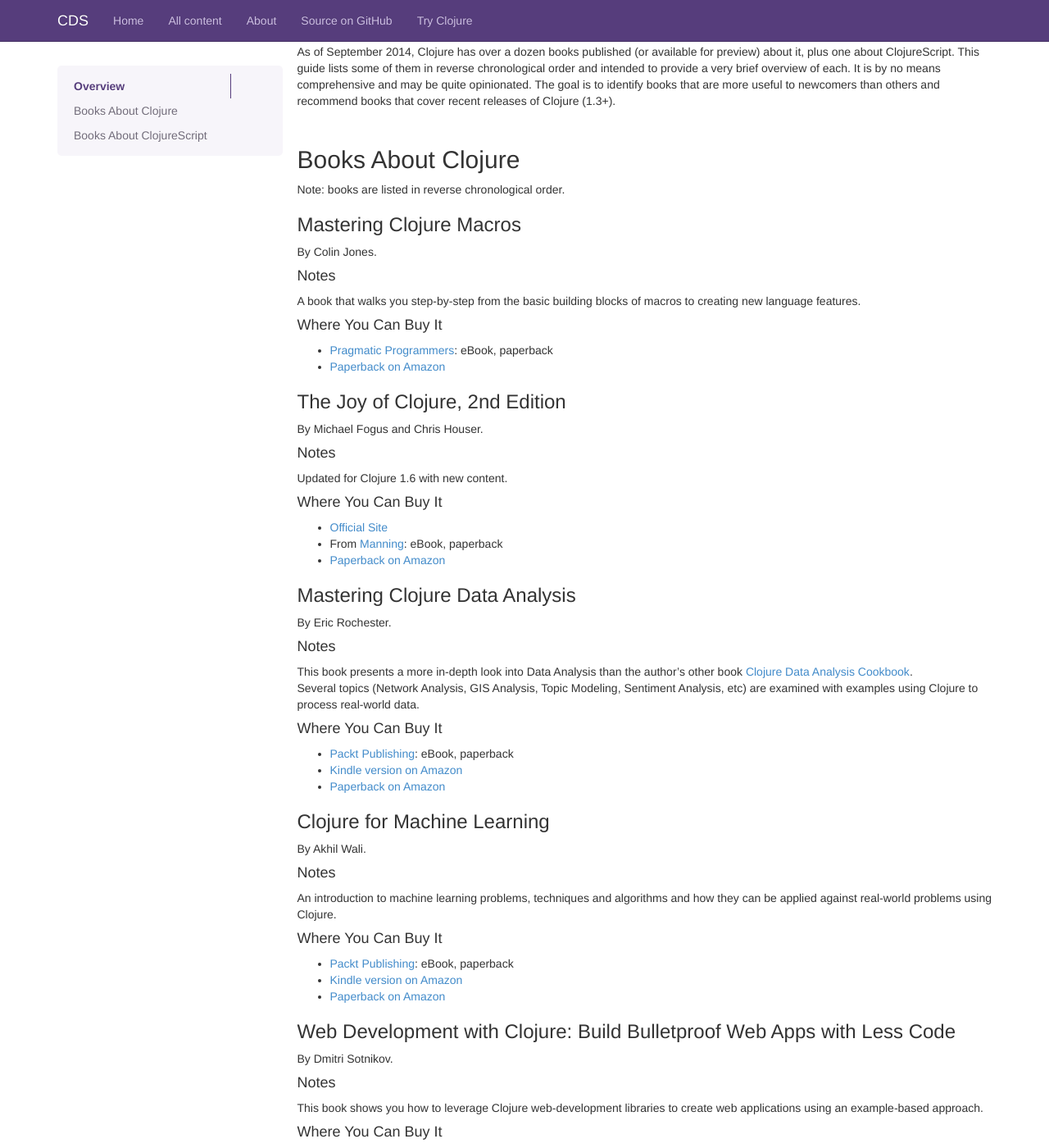
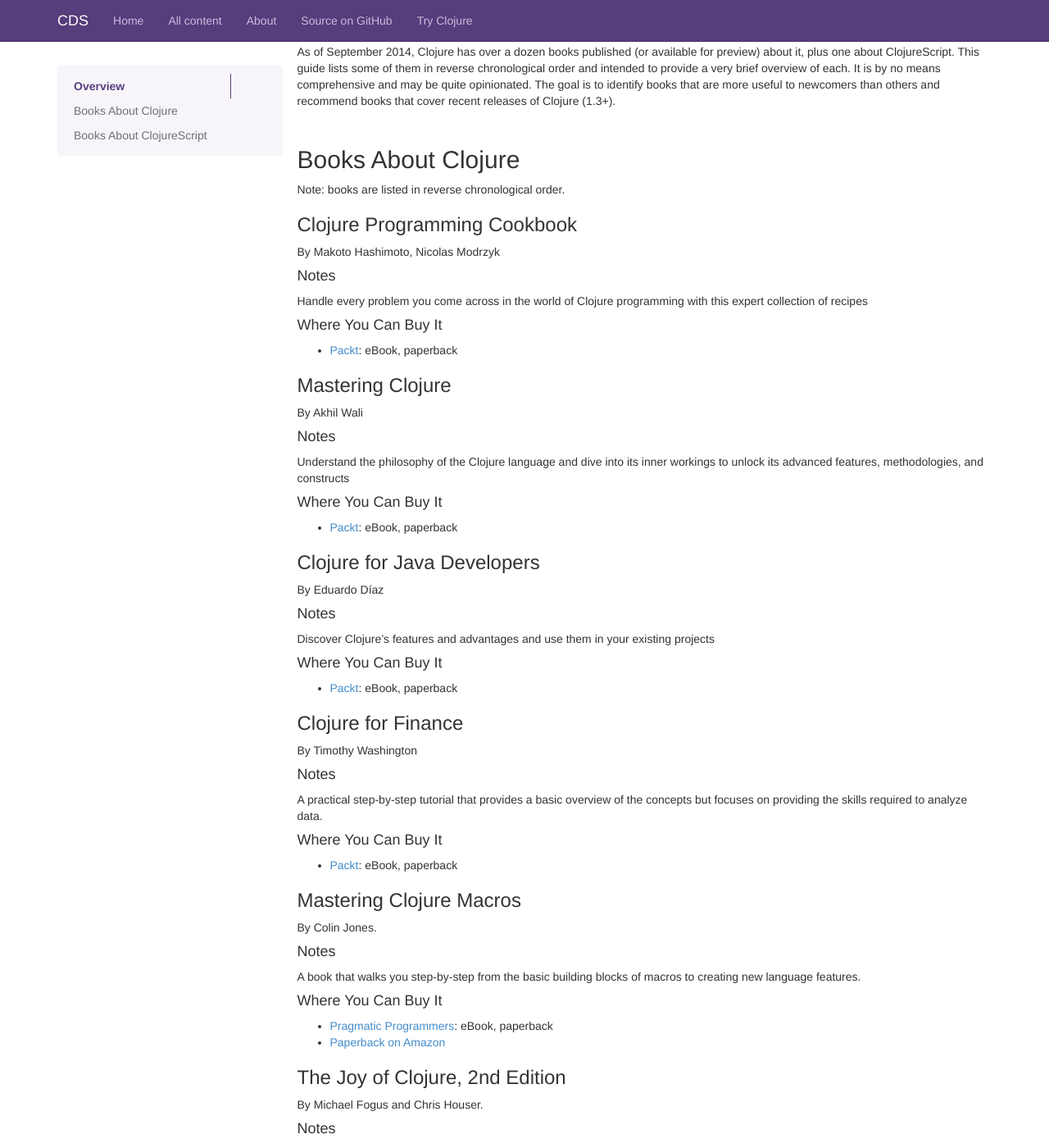
Before and after one commit to clojuredocs/guides, a Jekyll site: the page built from articles/ecosystem/books.md, in a window 1280 px wide and 1400 px high, scrolled down 325 px. Shown: the whole window at 82% size. Built offline with Jekyll 4.4.1, drawn with Linux system fonts in a browser that asks for light colours; some web fonts are replaced; Markdown is read by kramdown in place of the engine named in the settings; some of the changed text lies outside the part shown.

Commit message:
Updated books
Added new book links

```diff
--- a/articles/ecosystem/books.md
+++ b/articles/ecosystem/books.md
@@ -27,6 +27,61 @@
 ## Books About Clojure
 
 Note: books are listed in reverse chronological order.
+
+
+### Clojure Programming Cookbook
+
+By Makoto Hashimoto, Nicolas Modrzyk
+
+#### Notes
+
+Handle every problem you come across in the world of Clojure programming with this expert collection of recipes
+
+#### Where You Can Buy It
+
+ * [Packt](https://www.packtpub.com/application-development/clojure-programming-cookbook):  eBook, paperback
+
+
+
+### Mastering Clojure
+
+By Akhil Wali
+
+#### Notes
+Understand the philosophy of the Clojure language and dive into its inner workings to unlock its advanced features, methodologies, and constructs
+
+#### Where You Can Buy It
+
+ * [Packt](https://www.packtpub.com/application-development/mastering-clojure):  eBook, paperback
+
+
+
+### Clojure for Java Developers
+
+By Eduardo Díaz
+
+#### Notes
+
+Discover Clojure’s features and advantages and use them in your existing projects
+
+#### Where You Can Buy It
+
+ * [Packt](https://www.packtpub.com/application-development/clojure-java-developers):  eBook, paperback
+
+
+
+### Clojure for Finance
+
+By Timothy Washington
+
+#### Notes
+
+A practical step-by-step tutorial that provides a basic overview of the concepts but focuses on providing the skills required to analyze data.
+
+#### Where You Can Buy It
+
+ * [Packt](https://www.packtpub.com/big-data-and-business-intelligence/clojure-finance):  eBook, paperback
+
 
 
 ### Mastering Clojure Macros
@@ -363,6 +418,21 @@
 
 ## Books About ClojureScript
 
+
+### Learning ClojureScript
+
+By W. David Jarvis, Rafik Naccache & Allen Rohner
+
+#### Notes
+
+Master the art of agile single page web application development with ClojureScript
+
+#### Where You Can Buy It
+
+* [Packt](https://www.packtpub.com/web-development/learning-clojurescript):  eBook, paperback
+
+
+
 ### ClojureScript: Up and Running
 
 By Stuart Sierra and Luke VanderHart.
```
